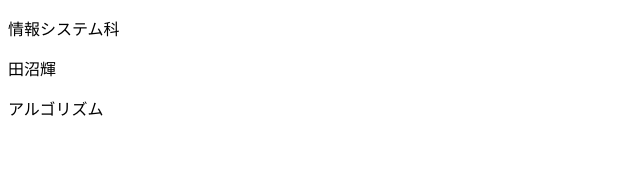
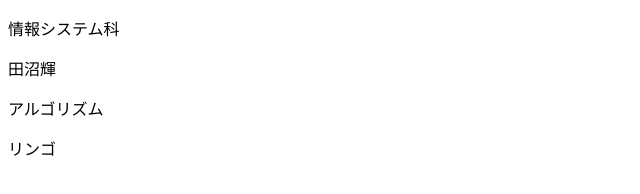
Before and after one commit to mikamiyyy/branch-test, a plain HTML site: page profile_B.html in a window 1280 px wide. Shown: the full height of the page, 0-640 px from the left. Drawn offline with Linux system fonts and the light colour scheme.

Commit message:
プロフィールの追記
好きな食べ物の追記

```diff
--- a/profile_B.html
+++ b/profile_B.html
@@ -9,5 +9,6 @@
 	<p>情報システム科</p>
 	<p>田沼輝</p>
 	<p>アルゴリズム</p>
+	<p>リンゴ</p>
 </body>
 </html>
```
